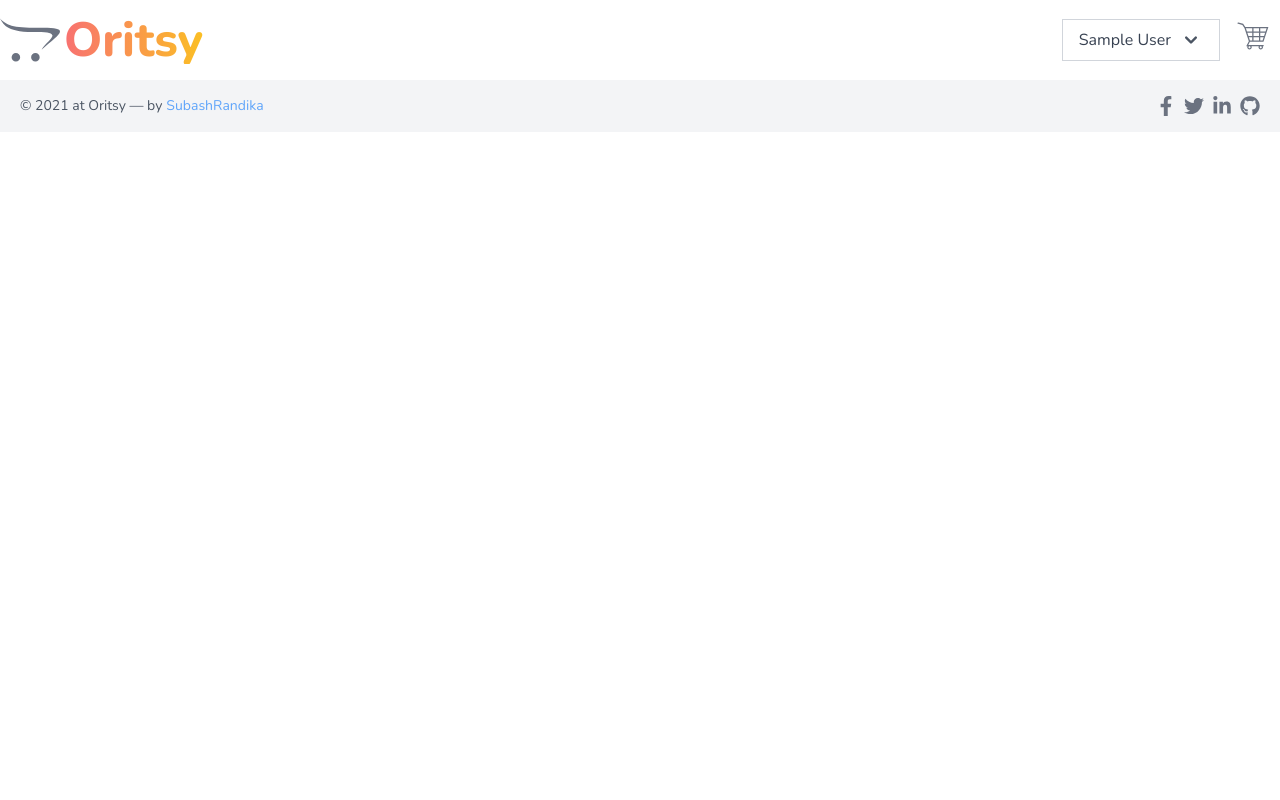
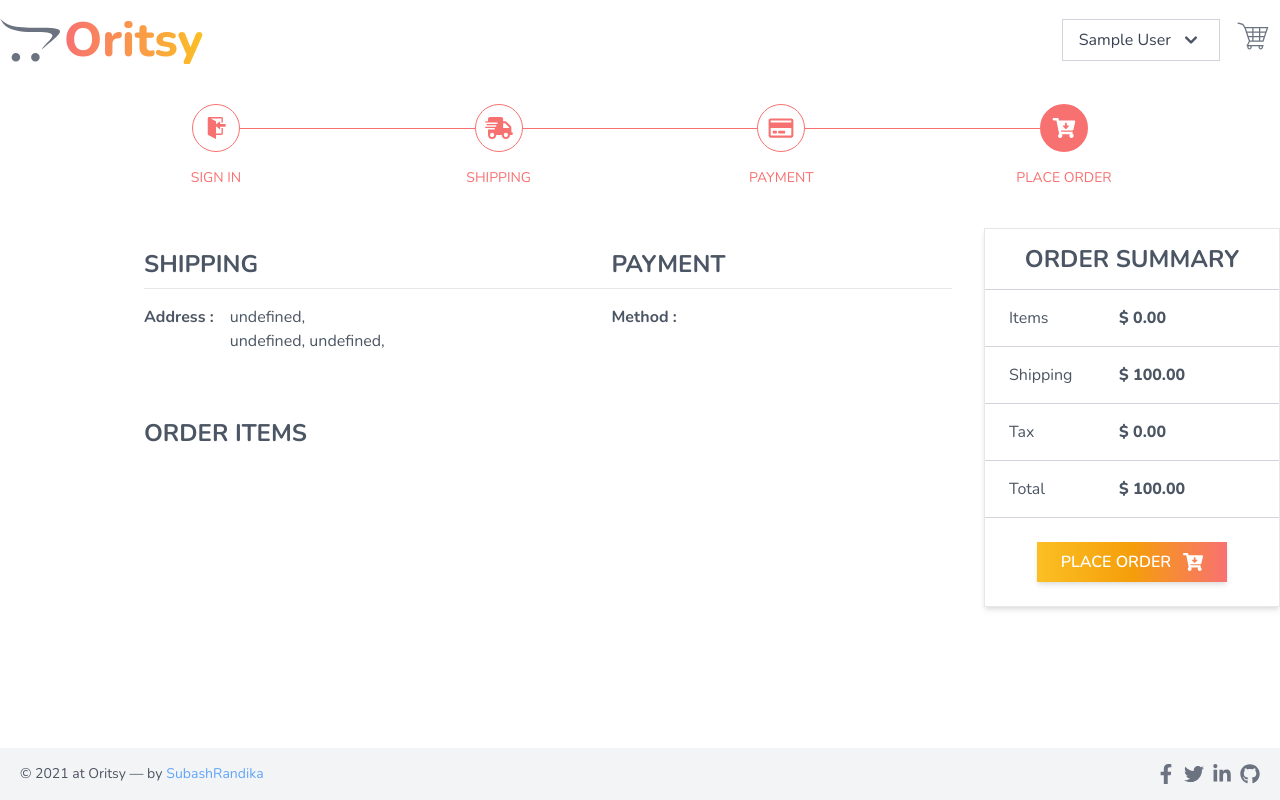
Before and after one commit to SubashRandika/oritsy, a React (Create React App) app in the folder front-end/: page /place-order in a window 1280 px wide. Built offline with nearby package versions, Linux system fonts and the light colour scheme; sample sign-in values are in the browser's storage.

Commit message:
Implemented Place Order screen with displaying shipping address, payment method, order items and order summary details from redux data.

```diff
--- a/front-end/src/App.js
+++ b/front-end/src/App.js
@@ -12,6 +12,7 @@ import Profile from './pages/Profile';
 import Shipping from './pages/Shipping';
 import PrivateRoute from './components/PrivateRoute';
 import Payment from './pages/Payment';
+import PlaceOrder from './pages/PlaceOrder';
 
 import 'react-toastify/dist/ReactToastify.css';
 
@@ -37,6 +38,9 @@ const App = () => {
 					<PrivateRoute exact path='/payment'>
 						<Payment />
 					</PrivateRoute>
+					<PrivateRoute exact path='/place-order'>
+						<PlaceOrder />
+					</PrivateRoute>
 					<Route path='/product/:id'>
 						<ProductDetails />
 					</Route>
--- /dev/null
+++ b/front-end/src/pages/PlaceOrder.jsx
@@ -0,0 +1,152 @@
+import React from 'react';
+import { Link } from 'react-router-dom';
+import { useSelector } from 'react-redux';
+import { cartSelector } from '../redux/slices/cartSlice';
+import { FaCartArrowDown } from 'react-icons/fa';
+import CheckoutStepper from '../components/CheckoutStepper/CheckoutStepper';
+
+const PlaceOrder = () => {
+	const {
+		cartItems,
+		shippingAddress: { address, city, postalCode, country },
+		paymentMethod
+	} = useSelector(cartSelector);
+
+	const withDecimal = (value) => {
+		return (Math.round(value * 100) / 100).toFixed(2);
+	};
+
+	cartItems.itemsPrice = withDecimal(
+		cartItems.reduce((acc, item) => acc + item.quantity * item.price, 0)
+	);
+
+	cartItems.shippingPrice = withDecimal(cartItems.itemsPrice > 100 ? 0 : 100);
+
+	cartItems.taxPrice = withDecimal(
+		Number((0.15 * cartItems.itemsPrice).toFixed(2))
+	);
+
+	cartItems.totalPrice = (
+		Number(cartItems.itemsPrice) +
+		Number(cartItems.shippingPrice) +
+		Number(cartItems.taxPrice)
+	).toFixed(2);
+
+	const handlePlaceOrder = (e) => {
+		console.log('Order Placed');
+	};
+
+	return (
+		<main className='container m-auto h-full my-6'>
+			<div className='max-w-4xl mx-auto'>
+				<CheckoutStepper
+					stepStatus={['outline', 'outline', 'outline', 'active']}
+				/>
+			</div>
+			<div className='mx-auto mt-24 grid grid-cols-4 gap-8'>
+				<div className='col-span-3'>
+					<div className='grid grid-flow-col gird-cols-2'>
+						<div className='flex flex-col pl-36'>
+							<h2 className='text-2xl text-gray-600 font-bold uppercase border-b border-gray-200 pb-2'>
+								Shipping
+							</h2>
+							<p className='flex mt-4 text-md'>
+								<span className='font-bold text-gray-600'>Address :</span>
+								<span className='pl-4 text-gray-600'>
+									{`${address},`} <br />
+									{`${city}, ${postalCode},`} <br />
+									{country}
+								</span>
+							</p>
+						</div>
+						<div className='flex flex-col'>
+							<h2 className='text-2xl text-gray-600 font-bold uppercase border-b border-gray-200 pb-2'>
+								Payment
+							</h2>
+							<p className='flex mt-4 text-md'>
+								<span className='font-bold text-gray-600'>Method :</span>
+								<span className='pl-4 text-gray-600'>{paymentMethod}</span>
+							</p>
+						</div>
+					</div>
+					<div className='pl-36 mt-16'>
+						<h2 className='text-2xl text-gray-600 font-bold uppercase mb-8'>
+							Order Items
+						</h2>
+						{cartItems?.length > 0 &&
+							cartItems.map((cartItem) => (
+								<div
+									className='w-full max-h-16 flex items-center border-b border-gray-200 mb-4'
+									key={cartItem.product}
+								>
+									<img
+										className='w-28 max-h-16 pb-2 object-contain flex-none'
+										src={cartItem.image}
+										alt={cartItem.name}
+									/>
+									<Link
+										className='ml-10 flex-grow'
+										to={`/product/${cartItem.product}`}
+									>
+										<h2 className='font-medium text-blue-400 hover:underline'>
+											{cartItem.name}
+										</h2>
+									</Link>
+									<div className='w-64 flex-none'>
+										<span className='text-gray-600'>{`${cartItem.quantity} x $ ${cartItem.price} = `}</span>
+										<span className='text-md font-bold'>
+											&nbsp;{`$ ${cartItem.price}`}
+										</span>
+									</div>
+								</div>
+							))}
+					</div>
+				</div>
+				<div>
+					<div className='border border-gray-200 shadow-md grid -mt-5'>
+						<h2 className='text-2xl text-gray-600 font-bold uppercase px-4 py-3.5 text-center'>
+							Order Summary
+						</h2>
+						<div className='flex border-t border-gray-300'>
+							<p className='pl-6 py-4 flex-grow font-medium text-gray-600'>
+								Items
+							</p>
+							<p className='py-4 w-40 text-gray-600 font-extrabold'>{`$ ${cartItems.itemsPrice}`}</p>
+						</div>
+						<div className='flex border-t border-gray-300'>
+							<p className='pl-6 py-4 flex-grow font-medium text-gray-600'>
+								Shipping
+							</p>
+							<p className='py-4 w-40 text-gray-600 font-extrabold'>{`$ ${cartItems.shippingPrice}`}</p>
+						</div>
+						<div className='flex border-t border-gray-300'>
+							<p className='pl-6 py-4 flex-grow font-medium text-gray-600'>
+								Tax
+							</p>
+							<p className='py-4 w-40 text-gray-600 font-extrabold'>{`$ ${cartItems.taxPrice}`}</p>
+						</div>
+						<div className='flex border-t border-gray-300'>
+							<p className='pl-6 py-4 flex-grow font-medium text-gray-600'>
+								Total
+							</p>
+							<p className='py-4 w-40 text-gray-600 font-extrabold'>{`$ ${cartItems.totalPrice}`}</p>
+						</div>
+						<div className='p-6 flex justify-center items-center border-t border-gray-300'>
+							<button
+								className='flex items-center bg-gradient-to-r from-yellow-400 via-yellow-500 to-red-400 text-white font-semibold px-6 py-2 shadow-md hover:shadow-lg transition duration-300 ease-in-out'
+								onClick={handlePlaceOrder}
+							>
+								<span className='mr-3 uppercase'>Place Order</span>
+								<span className='text-xl'>
+									<FaCartArrowDown />
+								</span>
+							</button>
+						</div>
+					</div>
+				</div>
+			</div>
+		</main>
+	);
+};
+
+export default PlaceOrder;
```
